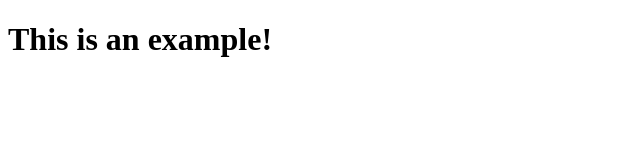
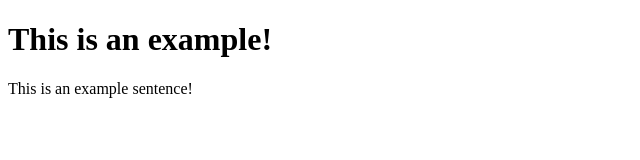
Before and after one commit to girlnotfound/Example-Repo, a plain HTML site: page index.html in a window 1280 px wide. Shown: the whole page, without its empty margins (0-640 px from the left). Drawn offline with Linux system fonts and the light colour scheme.

Commit message:
Added example sentence to feature/kaila-function

```diff
--- a/index.html
+++ b/index.html
@@ -7,5 +7,6 @@
 </head>
 <body>
     <h1>This is an example!</h1>
+    <p>This is an example sentence!</p>
 </body>
 </html>
```
